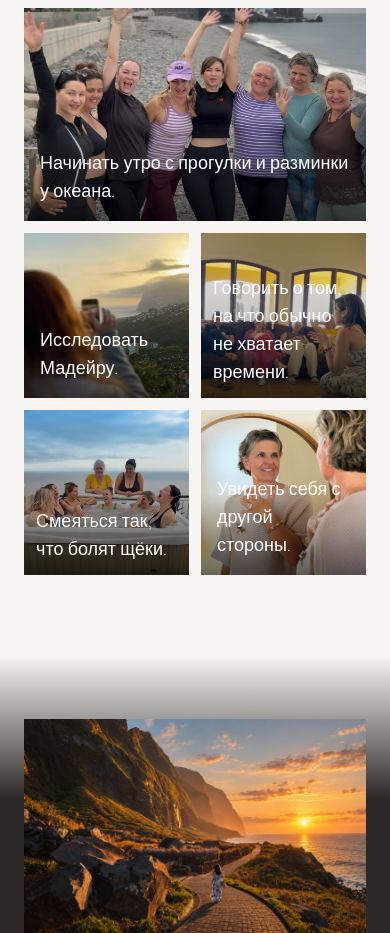
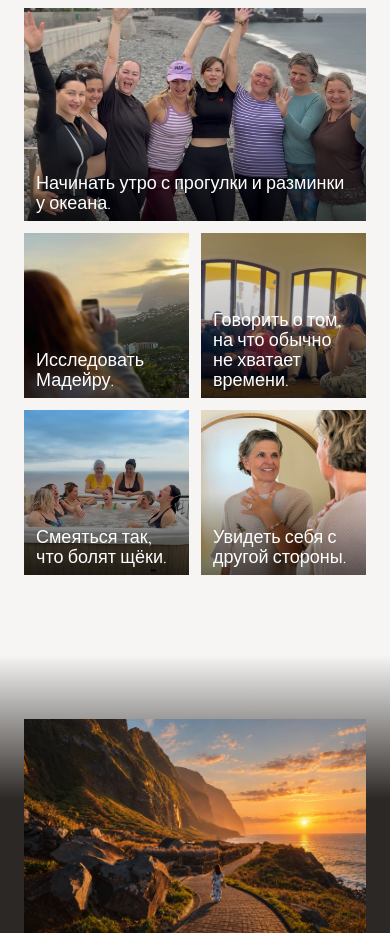
Before and after one commit to coendeurloo/madeira-retreat, a Next.js app: page / in a window 390 px wide. Shown: the part 3760-4693 px from the top of the page. Built offline with nearby package versions, Linux system fonts and the light colour scheme.

Commit message:
Tighten mobile gallery captions

```diff
--- a/components/retreat/gallery.tsx
+++ b/components/retreat/gallery.tsx
@@ -48,7 +48,7 @@ export function Gallery() {
                 <div className="pointer-events-none absolute inset-x-0 top-0 h-[42%] bg-gradient-to-b from-[#2b86cf]/75 via-[#62b7ea]/50 to-transparent mix-blend-color" />
               )}
               <div className={`absolute inset-0 bg-gradient-to-t ${mobileAdjustedCaption ? "from-black/75 via-black/15 to-transparent md:from-black/60 md:via-black/5" : "from-black/60 via-black/5 to-transparent"}`} />
-              <figcaption className={`absolute inset-x-0 bottom-0 font-serif text-lg text-white sm:text-xl md:p-7 md:text-2xl ${mobileAdjustedCaption ? "p-3 md:p-7" : "p-4 sm:p-5 md:p-7"}`}>
+              <figcaption className="absolute inset-x-0 bottom-0 px-3 pb-2 pt-3 font-serif text-lg leading-[1.1] text-white md:p-7 md:text-2xl md:leading-normal">
                 {language === "ru" && index === 2 ? <><span className="md:hidden">Говорить о том,<br />на что обычно<br />не хватает времени.</span><span className="hidden md:inline">{caption}</span></> : language === "ru" && index === 3 ? <><span className="md:hidden">Смеяться так,<br />что болят щёки.</span><span className="hidden md:inline">{caption}</span></> : caption}
               </figcaption>
             </figure>
```
